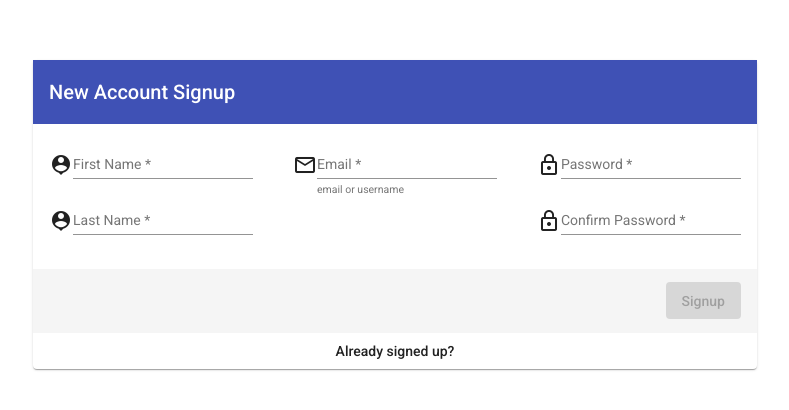
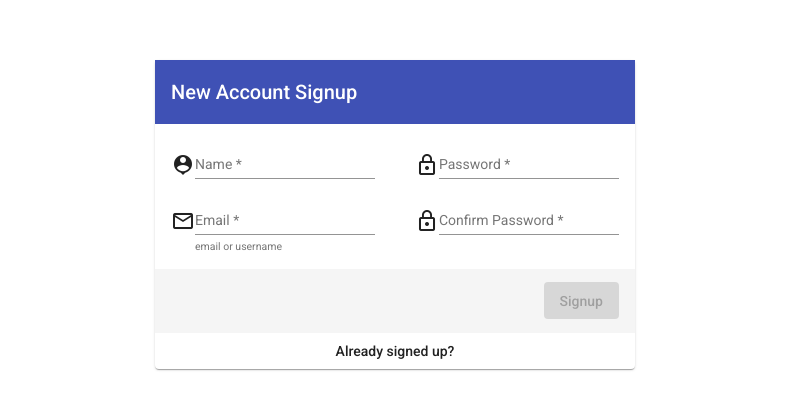
Before and after one commit to jaysonwor/evolutionary-product, an Angular app in the folder frontend/: page /auth/signup in a window 1280 px wide. Shown: the part 186-596 px from the top of the page, without its empty margins (245-1034 px from the left). Built offline with nearby package versions, Linux system fonts and the light colour scheme.

Commit message:
add confirm validator

```diff
--- a/frontend/src/app/components/auth/signup/signup.component.html
+++ b/frontend/src/app/components/auth/signup/signup.component.html
@@ -7,26 +7,16 @@
 
   <form [formGroup]="form" (ngSubmit)="signup()">
 
-    <div style="padding: 16px;" fxLayout="row wrap" fxLayout.xs="column" fxLayout.sm="column" fxLayout.md="column" fxLayoutAlign="none none" fxLayoutGap="5vh">
+    <div style="padding: 16px;" fxLayout="row wrap" fxLayout.xs="column" fxLayout.sm="column" fxLayout.md="row" fxLayoutAlign="none none" fxLayoutGap="5vh">
         <div>
             <div>
               <mat-icon style="vertical-align: middle;">person_pin_outline</mat-icon>
               <mat-form-field>
-                <mat-label>First Name</mat-label>
-                <input type="text" matInput formControlName="firstName" >
-                <mat-error *ngIf="f.firstName.errors && f.firstName.errors.required">first name is required</mat-error>
+                <mat-label>Name</mat-label>
+                <input type="text" matInput formControlName="name" >
+                <mat-error *ngIf="f.name.errors && f.name.errors.required">name is required</mat-error>
               </mat-form-field>
             </div>
-            <div>
-              <mat-icon style="vertical-align: middle;">person_pin_outline</mat-icon>
-              <mat-form-field>
-                <mat-label>Last Name</mat-label>
-                <input type="text" matInput formControlName="lastName" >
-                <mat-error *ngIf="f.lastName.errors && f.lastName.errors.required">last name is required</mat-error>
-              </mat-form-field>
-            </div>
-        </div>
-        <div>
             <div>
               <mat-icon style="vertical-align: middle;">mail_outline</mat-icon>
               <mat-form-field>
@@ -52,6 +42,7 @@
                 <mat-label>Confirm Password</mat-label>
                 <input type="password" matInput formControlName="confirmPassword">
                 <mat-error *ngIf="f.confirmPassword.errors && f.confirmPassword.errors.required">confirm password is required</mat-error>
+                <mat-error *ngIf="f.confirmPassword.errors && f.confirmPassword.errors.confirmedValidator">confirm password must match password</mat-error>
               </mat-form-field>
             </div>
         </div>
--- a/frontend/src/app/components/auth/signup/signup.component.ts
+++ b/frontend/src/app/components/auth/signup/signup.component.ts
@@ -1,5 +1,6 @@
 import { Component, OnInit } from '@angular/core';
 import { FormBuilder, Validators } from '@angular/forms';
+import { ConfirmedValidator } from 'src/app/validators/confirmed';
 
 @Component({
   selector: 'app-signup',
@@ -11,7 +12,7 @@ export class SignupComponent implements OnInit {
   form: any;
   isSubmitting: boolean = false;
 
-  constructor(
+  constructor (
     private formBuilder: FormBuilder
 
   ) { }
@@ -24,9 +25,10 @@ export class SignupComponent implements OnInit {
     this.form = this.formBuilder.group({
       email: ["", Validators.required],
       password: ["", Validators.required],
+      name: ["", Validators.required],
       confirmPassword: ["", Validators.required],
-      firstName: ["", Validators.required],
-      lastName: ["", Validators.required]
+    }, {
+      validator: ConfirmedValidator('password', 'confirmPassword')
     })
   }
 
@@ -35,6 +37,7 @@ export class SignupComponent implements OnInit {
   signup() {
     console.log("SignupComponent.login")
     this.isSubmitting = true;
+    console.log(this.form.value)
     //todo add api call
     // this.isSubmitting = false;
   }
--- /dev/null
+++ b/frontend/src/app/validators/confirmed.ts
@@ -0,0 +1,16 @@
+import { FormGroup } from '@angular/forms';
+
+export function ConfirmedValidator(controlName: string, matchingControlName: string) {
+    return (formGroup: FormGroup) => {
+        const control = formGroup.controls[controlName];
+        const matchingControl = formGroup.controls[matchingControlName];
+        if (matchingControl.errors && !matchingControl.errors.confirmedValidator) {
+            return;
+        }
+        if (control.value !== matchingControl.value) {
+            matchingControl.setErrors({ confirmedValidator: true });
+        } else {
+            matchingControl.setErrors(null);
+        }
+    }
+}
```
